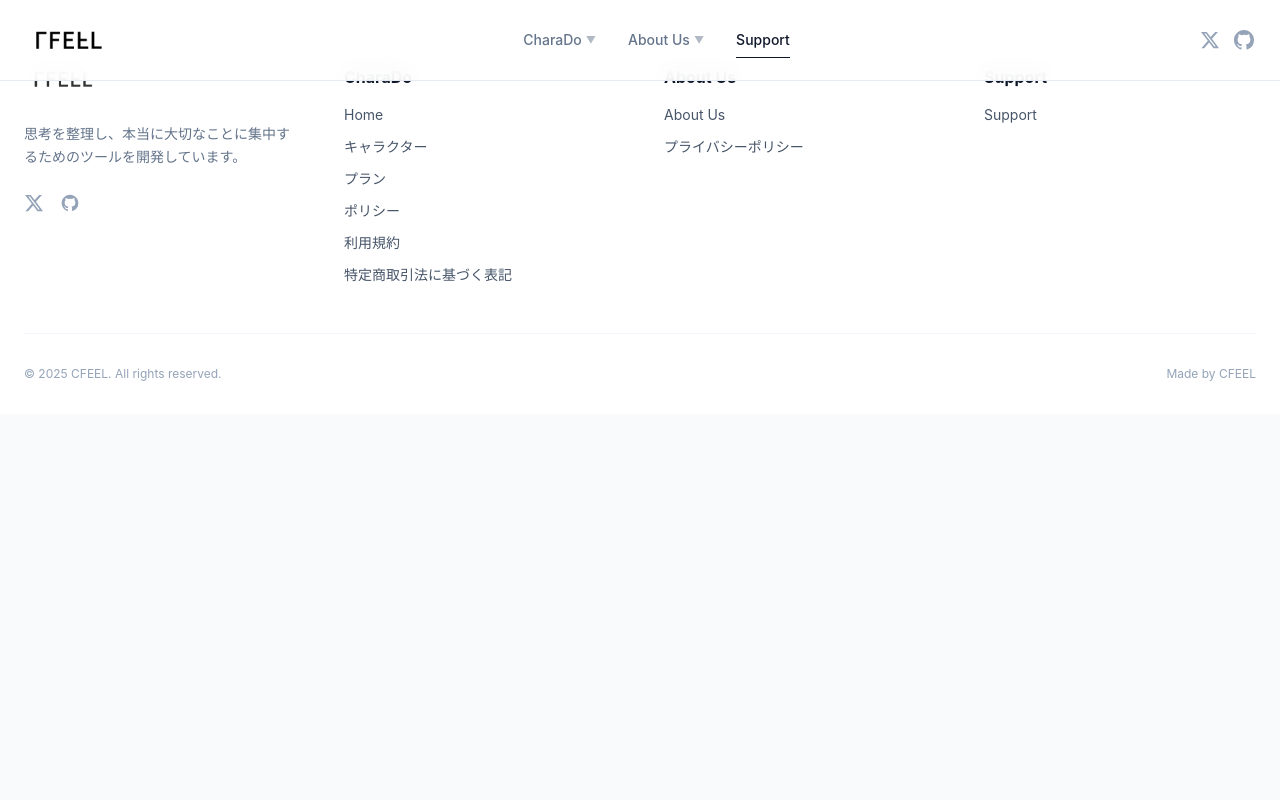
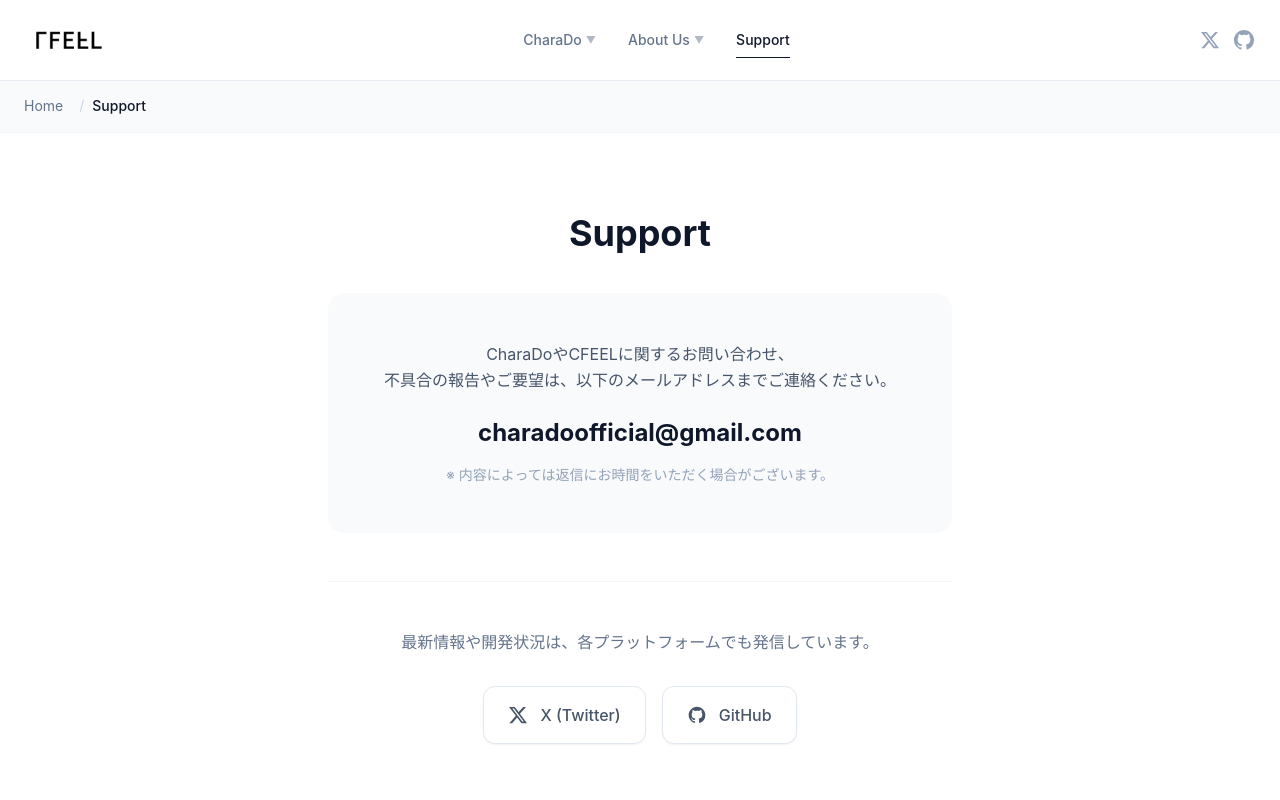
Before and after one commit to CharaDo-Official/cfeel-web, a React (Vite) app: page /support in a window 1280 px wide. Shown: the top 800 px of the page. Built offline with nearby package versions, Linux system fonts and the light colour scheme.

Commit message:
#1 add サポートページ追加

```diff
--- a/src/App.tsx
+++ b/src/App.tsx
@@ -2,8 +2,9 @@ import { BrowserRouter as Router, Routes, Route } from 'react-router-dom';
 import { Header } from '@/components/layout/Header';
 import { Footer } from '@/components/layout/Footer';
 import { Home } from '@/pages/Home';
-import { AboutHome } from '@/pages/aboutus/Home';
+import { Home as AboutHome } from '@/pages/aboutus/Home';
 import { Privacy } from '@/pages/aboutus/Privacy';
+import { Support } from '@/pages/Support';
 import { CharaDoHome } from '@/pages/charado/CharaDoHome';
 import { Character } from '@/pages/charado/Character';
 import { Plan } from '@/pages/charado/Plan';
@@ -20,6 +21,7 @@ function App() {
 				<Route path="/" element={<Home />} />
 				<Route path="/aboutus" element={<AboutHome />} />
 				<Route path="/aboutus/privacy" element={<Privacy />} />
+				<Route path="/support" element={<Support />} />
 
 				{/* CharaDo 関連ページ */}
 				<Route path="/charado" element={<CharaDoHome />} />
--- /dev/null
+++ b/src/pages/Support.tsx
@@ -0,0 +1,64 @@
+import React from 'react';
+import { Breadcrumb } from '@/components/ui/Breadcrumb';
+import { SOCIAL_LINKS } from '@/constants/navigation';
+
+export const Support: React.FC = () => {
+	return (
+		<div className="min-h-screen bg-white pb-20">
+			<Breadcrumb items={[{ label: 'Home', path: '/' }, { label: 'Support' }]} />
+
+			<div className="container mx-auto px-6 py-20 max-w-2xl text-center">
+				<h1 className="text-3xl md:text-4xl font-bold text-slate-900 mb-10">
+					Support
+				</h1>
+
+				<div className="bg-slate-50 rounded-2xl p-8 md:p-12 mb-12">
+					<p className="text-slate-600 mb-6 leading-relaxed">
+						CharaDoやCFEELに関するお問い合わせ、<br className="hidden md:inline" />
+						不具合の報告やご要望は、以下のメールアドレスまでご連絡ください。
+					</p>
+
+					<a
+						href="mailto:charadoofficial@gmail.com"
+						className="inline-block text-lg md:text-2xl font-bold text-primary hover:text-blue-700 hover:underline transition-colors break-all"
+					>
+						charadoofficial@gmail.com
+					</a>
+
+					<p className="text-slate-400 text-sm mt-4">
+						※ 内容によっては返信にお時間をいただく場合がございます。
+					</p>
+				</div>
+
+				<div className="border-t border-slate-100 pt-12">
+					<p className="text-slate-500 mb-8">
+						最新情報や開発状況は、各プラットフォームでも発信しています。
+					</p>
+
+					<div className="flex flex-col sm:flex-row justify-center gap-4">
+						{SOCIAL_LINKS.map((link) => (
+							<a
+								key={link.label}
+								href={link.url}
+								target="_blank"
+								rel="noopener noreferrer"
+								className="flex items-center justify-center gap-3 px-6 py-4 rounded-xl border border-slate-200 bg-white text-slate-600 font-medium hover:border-primary hover:text-primary hover:bg-blue-50 transition-all duration-300 shadow-sm hover:shadow"
+							>
+								{link.iconType === 'twitter' ? (
+									<svg className="h-5 w-5" fill="currentColor" viewBox="0 0 24 24" aria-hidden="true">
+										<path d="M18.244 2.25h3.308l-7.227 8.26 8.502 11.24H16.17l-5.214-6.817L4.99 21.75H1.68l7.73-8.835L1.254 2.25H8.08l4.713 6.231zm-1.161 17.52h1.833L7.084 4.126H5.117z" />
+									</svg>
+								) : (
+									<svg className="h-5 w-5" fill="currentColor" viewBox="0 0 24 24" aria-hidden="true">
+										<path fillRule="evenodd" d="M12 2C6.477 2 2 6.484 2 12.017c0 4.425 2.865 8.18 6.839 9.504.5.092.682-.217.682-.483 0-.237-.008-.868-.013-1.703-2.782.605-3.369-1.343-3.369-1.343-.454-1.158-1.11-1.466-1.11-1.466-.908-.62.069-.608.069-.608 1.003.07 1.531 1.032 1.531 1.032.892 1.53 2.341 1.088 2.91.832.092-.647.35-1.088.636-1.338-2.22-.253-4.555-1.113-4.555-4.951 0-1.093.39-1.988 1.029-2.688-.103-.253-.446-1.272.098-2.65 0 0 .84-.27 2.75 1.026A9.564 9.564 0 0112 6.844c.85.004 1.705.115 2.504.337 1.909-1.296 2.747-1.027 2.747-1.027.546 1.379.202 2.398.1 2.651.64.7 1.028 1.595 1.028 2.688 0 3.848-2.339 4.695-4.566 4.943.359.309.678.92.678 1.855 0 1.338-.012 2.419-.012 2.747 0 .268.18.58.688.482A10.019 10.019 0 0022 12.017C22 6.484 17.522 2 12 2z" clipRule="evenodd" />
+									</svg>
+								)}
+								<span>{link.label}</span>
+							</a>
+						))}
+					</div>
+				</div>
+			</div>
+		</div>
+	);
+};
--- a/src/pages/aboutus/Home.tsx
+++ b/src/pages/aboutus/Home.tsx
@@ -1,7 +1,8 @@
 import React from 'react';
 import { Breadcrumb } from '@/components/ui/Breadcrumb';
 
-export const AboutHome: React.FC = () => {
+// Change export name from AboutHome to Home to match the import in App.tsx
+export const Home: React.FC = () => {
 	return (
 		<div className="min-h-screen bg-slate-50 pb-20">
 			<Breadcrumb items={[{ label: 'Home', path: '/' }, { label: 'About Us' }]} />
```
